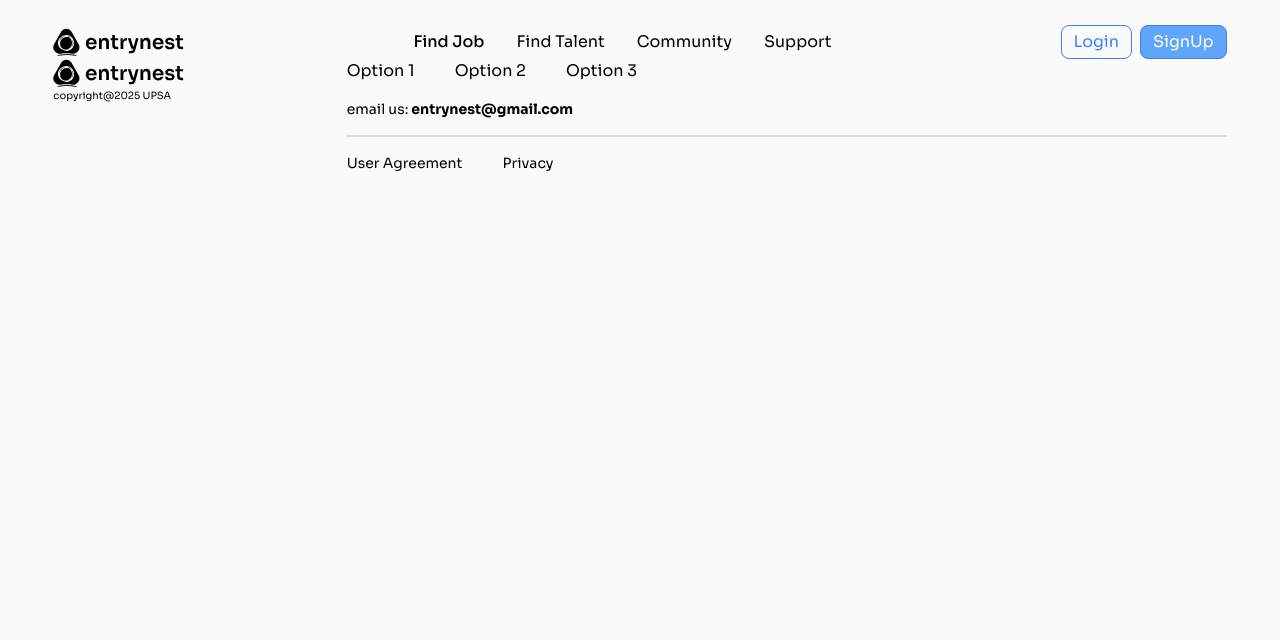
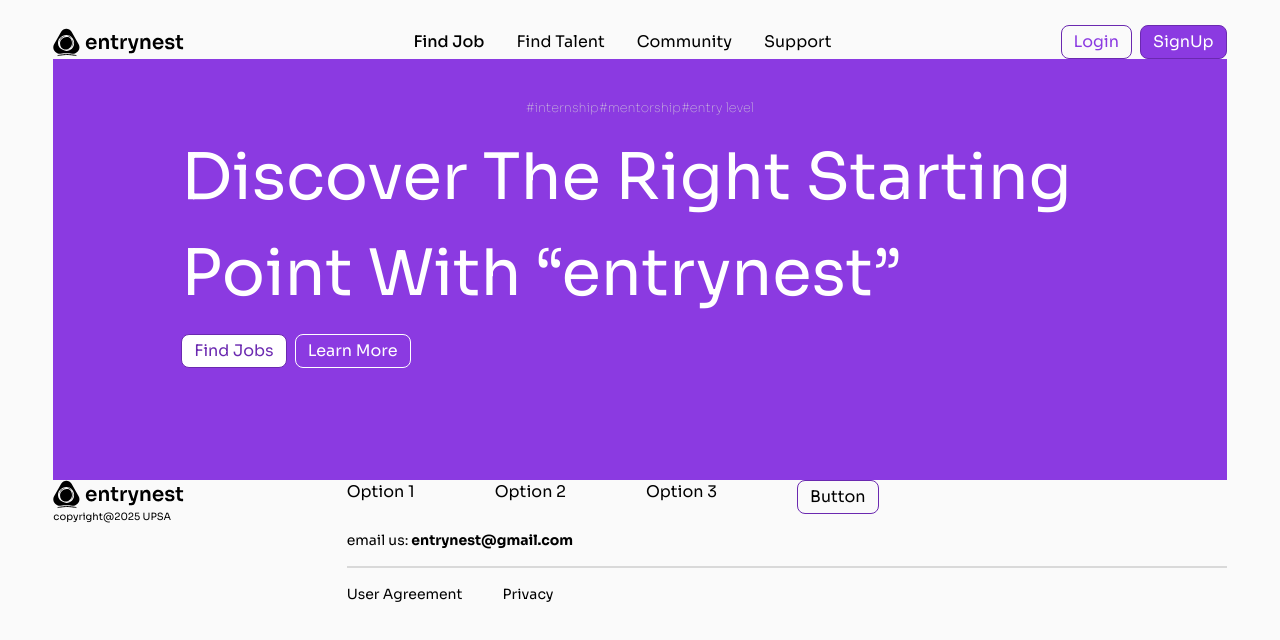
Before and after one commit to nyator/entrynest, a React (Vite) app in the folder client/: page / in a window 1280 px wide. Shown: the top 640 px of the page. Built offline with nearby package versions, Linux system fonts and the light colour scheme.

Commit message:
`feat: updated layout, navbar, footer, and landing page components with various changes`

```diff
--- a/client/src/Layout.jsx
+++ b/client/src/Layout.jsx
@@ -7,7 +7,7 @@ const Layout = () => {
     <>
       <main className="w-11/12 mx-auto my-[25px]">
         <Navbar />
-        {/* <Outlet /> */}
+        <Outlet />
         <Footer />
       </main>
     </>
--- a/client/src/components/footer.jsx
+++ b/client/src/components/footer.jsx
@@ -1,6 +1,8 @@
 import React from "react";
+import { Link } from "react-router";
+
 import { logo } from "../constants/assests";
-import { Link } from "react-router";
+import Button from "../elements/button";
 
 function Footer() {
   return (
@@ -12,7 +14,7 @@ function Footer() {
         </div>
 
         <div className="w-9/12 space-y-4">
-          <div className="flex justify-start space-x-10">
+          <div className="flex justify-start space-x-20">
             <Link to={"/"}>
               <p>Option 1</p>
             </Link>
@@ -22,6 +24,7 @@ function Footer() {
             <Link to={"/"}>
               <p>Option 3</p>
             </Link>
+            <Button text="Button"/>
           </div>
           <div>
             <p className="text-sm">
@@ -31,8 +34,12 @@ function Footer() {
           </div>
           <div className="h-[2px] w-full bg-[#D9D9D9]"></div>
           <div className="flex text-sm space-x-10">
-            <p>User Agreement</p>
-            <p>Privacy</p>
+            <Link to="">
+              <p>User Agreement</p>
+            </Link>
+            <Link to="">
+              <p>Privacy</p>
+            </Link>
           </div>
         </div>
       </div>
--- a/client/src/components/navbar.jsx
+++ b/client/src/components/navbar.jsx
@@ -25,7 +25,7 @@ const Navbar = () => {
       {/* DESKTOP */}
       <div className="md:flex hidden items-center justify-between">
         <Link to="/">
-          <img src={logo} alt="logo"/>
+          <img src={logo} alt="logo" />
         </Link>
 
         <div className="flex flex-row gap-8">
@@ -47,10 +47,10 @@ const Navbar = () => {
         </div>
         <div className="flex gap-2">
           <Link to="/join_login">
-            <Button text="Login" className="" />
+            <Button text="Login" className="text-primary" />
           </Link>
           <Link to="/join_signup">
-            <Button text="SignUp" className="text-white bg-blue-400" />
+            <Button text="SignUp" className="text-white bg-primary" />
           </Link>
         </div>
       </div>
@@ -76,16 +76,16 @@ const Navbar = () => {
         {open && (
           <>
             <div
-              className={`fixed top-20 left-0 w-full h-full bg-white transition-all duration-1000 ease-in-out overflow-hidden
+              className={`fixed top-[53px] left-0 w-full h-full pt-20 bg-white transition-all duration-1000 ease-in-out  overflow-hidden
             `}
             >
               <div className="flex flex-col w-11/12 mx-auto">
                 <div className="flex gap-4 justify-end">
                   <Link to="/join_login" onClick={toggleMenu} th>
-                    <Button text="Login" />
+                    <Button text="Login" className="text-primary" />
                   </Link>
                   <Link to="/join_signup" onClick={toggleMenu}>
-                    <Button text="SignUp" className="text-white bg-blue-400" />
+                    <Button text="SignUp" className="text-white bg-primary" />
                   </Link>
                 </div>
                 {navLinks.map((items) => {
--- a/client/src/constants/assests.js
+++ b/client/src/constants/assests.js
@@ -1,6 +1,8 @@
 import logo from '../assets/images/logo.svg'
+import logohead from '../assets/images/loghead.svg'
 
 
 export {
     logo,
+    logohead,
 }
--- a/client/src/elements/button.jsx
+++ b/client/src/elements/button.jsx
@@ -2,7 +2,7 @@ import React from 'react'
 
 const Button = (props) => {
   return (
-    <button className={`px-3 py-1 rounded-lg border-[1.5px] border-blue-500 text-blue-500 ${props.className}`}>
+    <button className={`px-3 py-1 rounded-lg border-[1.5px] border-primaryStroke ${props.className}`}>
       {props.text}
     </button>
   )
--- a/client/src/pages/LandingPage.jsx
+++ b/client/src/pages/LandingPage.jsx
@@ -1,11 +1,36 @@
+import { Link } from "react-router";
+import Button from "../elements/button";
 
 
 const LandingPage = () => {
   return (
     <div>
-      <h1>Landing page</h1>
+      <banner className="flex flex-col justify-start items-center gap-3 left-0 bg-primary px-32 pt-10 pb-28">
+        <div className="flex gap-[0.5px] font-thin text-clampDesc text-center justify-start text-gray flex-col sm:flex-row">
+          <p>#internship</p>
+          <p>#mentorship</p>
+          <p>#entry level</p>
+        </div>
+
+        <div className="flex flex-col justify-start gap-3">
+          <h1 className="text-clampHead text-white">
+            Discover The Right Starting Point With “entrynest”
+          </h1>
+          <div className="gap-2 flex flex-col sm:flex-row">
+            <Link to="">
+              <Button
+                text="Find Jobs"
+                className="border-primaryStroke bg-white text-primaryStroke"
+              />
+            </Link>
+            <Link to="">
+              <Button text="Learn More" className="border-white text-white" />
+            </Link>
+          </div>
+        </div>
+      </banner>
     </div>
-  )
-}
+  );
+};
 
-export default LandingPage
+export default LandingPage;
--- a/client/tailwind.config.js
+++ b/client/tailwind.config.js
@@ -3,7 +3,7 @@ export default {
   content: ["./index.html", "./src/**/*.{js,ts,jsx,tsx}"],
   theme: {
     screens: {
-      sm: "520px",
+      sm: "600px",
       md: "950px",
       lg: "1024px",
       xl: "1280px",
@@ -28,14 +28,24 @@ export default {
       },
 
       colors: {
-        primary: "#",
-        navblack: "#",
-
+        primary: "#8B3AE1",
+        primaryStroke: "#6B29B0",
         secondary: {
           default: "#",
         },
+        gray: "#D9D9D9",
+        grayStroke: "#9A9797",
+        mred: "#CE0000"
+      },
 
-        gray: "#9A9797",
+      fontSize: {
+        clampHead: "clamp(30px, 5vw, 65px)",
+        clamp_2: "clamp(8px, 1vw, 30px)",
+        clamp_name: "clamp(20px, 2vw, 60px)",
+        clampDesc: "clamp(0.8rem, 1vw, 25px)",
+        clampText: "clamp(0.9rem, 2vw, 1.2rem)",
+        clamp_title: "clamp(1.5rem, 5vw, 3.75rem)",
+        clamp_items: "clamp(9px, 1vw, 14px)",
       },
     },
   },
```
Also changed, not shown: client/src/assets/images/logohead.svg (added).
